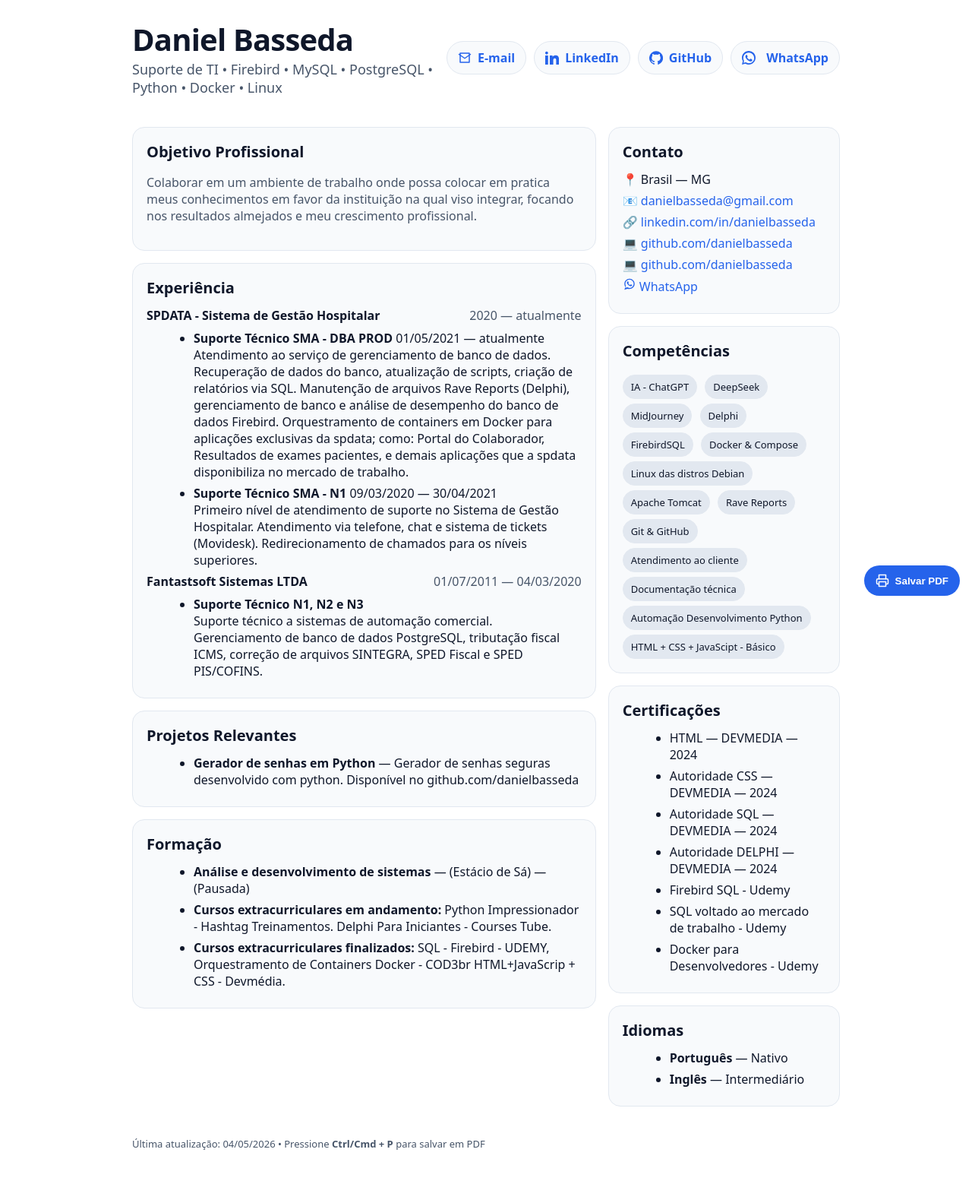
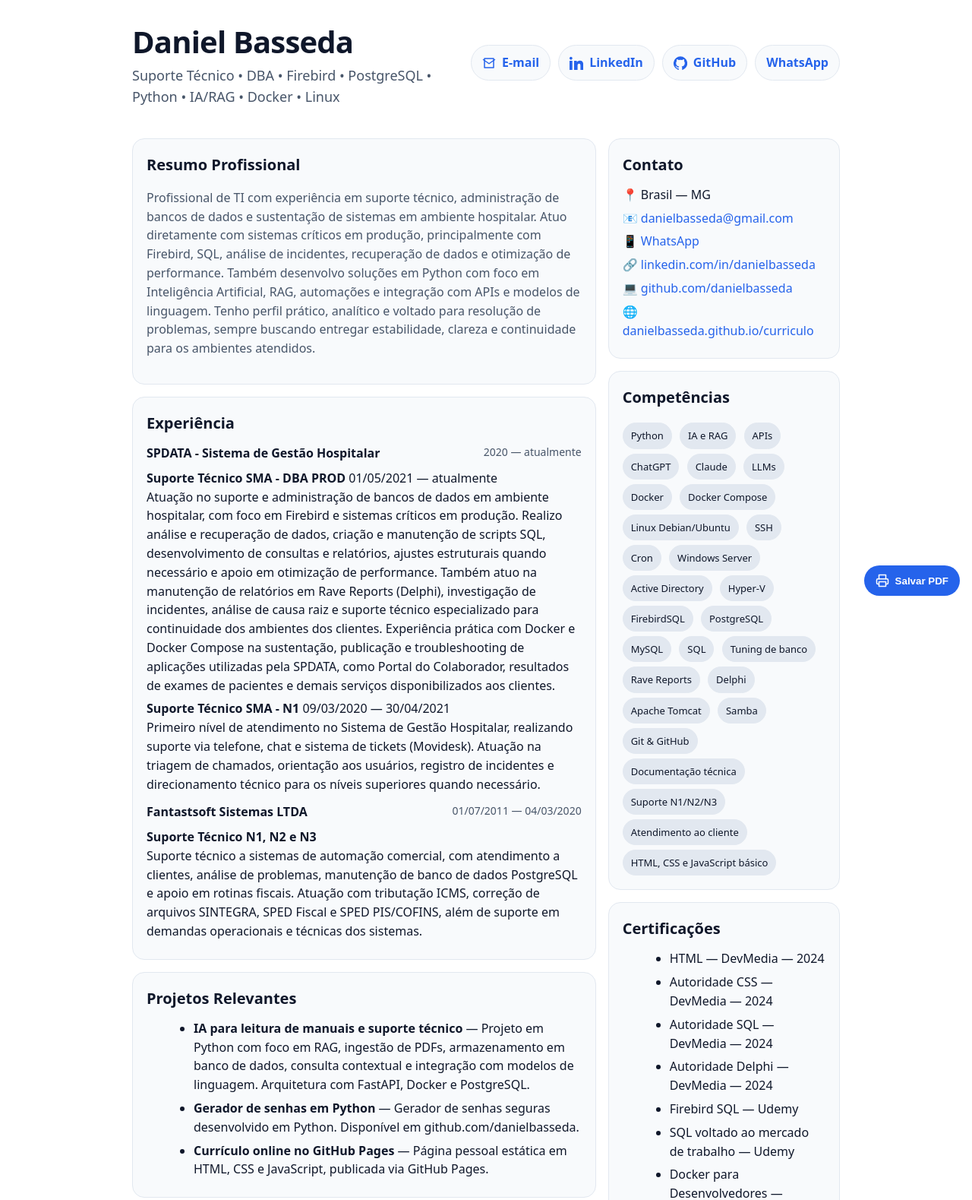
Before and after one commit to danielbasseda/curriculo, a plain HTML site: page index.html in a window 1280 px wide. Shown: the top 1579 px of the page at 76% size. Before the commit the page ends 1546 px from the top, so only its background shows below. Drawn offline with Linux system fonts and the light colour scheme.

Commit message:
Update index.html

```diff
--- a/index.html
+++ b/index.html
@@ -4,55 +4,109 @@
   <meta charset="utf-8" />
   <meta name="viewport" content="width=device-width, initial-scale=1" />
   <title>Daniel Basseda — Currículo</title>
-  <meta name="description" content="Currículo online de Daniel Basseda: TI, Delphi, Firebird, Docker, Linux e suporte a clientes." />
+  <meta name="description" content="Currículo online de Daniel Basseda: suporte técnico, bancos de dados, Firebird, PostgreSQL, Docker, Linux, Python, IA e RAG." />
   <meta name="color-scheme" content="light dark">
+
   <style>
     :root{
-      --bg:#fff; --fg:#0f172a; --muted:#475569; --card:#f8fafc; --line:#e2e8f0; --accent:#2563eb; --chip:#e2e8f0;
+      --bg:#fff;
+      --fg:#0f172a;
+      --muted:#475569;
+      --card:#f8fafc;
+      --line:#e2e8f0;
+      --accent:#2563eb;
+      --chip:#e2e8f0;
     }
+
     @media (prefers-color-scheme: dark){
-      :root{ --bg:#0b1220; --fg:#e7eefc; --muted:#a5b4fc; --card:#0f172a; --line:#1f2a44; --accent:#60a5fa; --chip:#1f2a44; }
+      :root{
+        --bg:#0b1220;
+        --fg:#e7eefc;
+        --muted:#a5b4fc;
+        --card:#0f172a;
+        --line:#1f2a44;
+        --accent:#60a5fa;
+        --chip:#1f2a44;
       }
+    }
+
     *{box-sizing:border-box}
-    html,body{margin:0;padding:0;font-family: system-ui, -apple-system, Segoe UI, Roboto, Ubuntu, Cantarell, Noto Sans, "Helvetica Neue", Arial, "Apple Color Emoji","Segoe UI Emoji"; background:var(--bg); color:var(--fg);}
+
+    html,body{
+      margin:0;
+      padding:0;
+      font-family:system-ui,-apple-system,Segoe UI,Roboto,Ubuntu,Cantarell,Noto Sans,"Helvetica Neue",Arial,"Apple Color Emoji","Segoe UI Emoji";
+      background:var(--bg);
+      color:var(--fg);
+      line-height:1.55;
+    }
+
     a{color:var(--accent);text-decoration:none}
     a:hover{text-decoration:underline}
+
     .wrap{max-width:980px;margin:auto;padding:24px}
-    header{display:grid;grid-template-columns:1fr auto;gap:16px;align-items:center;margin-bottom:24px}
+
+    header{
+      display:grid;
+      grid-template-columns:1fr auto;
+      gap:16px;
+      align-items:center;
+      margin-bottom:24px;
+    }
+
     .name{font-size:clamp(28px,4vw,40px);font-weight:800;letter-spacing:-0.02em}
     .role{color:var(--muted);font-size:clamp(14px,2vw,18px)}
     .links{display:flex;flex-wrap:wrap;gap:10px}
+
     .btn{display:inline-flex;align-items:center;gap:8px;padding:10px 14px;border-radius:999px;background:var(--card);border:1px solid var(--line);font-weight:600}
     .btn svg{width:18px;height:18px}
+
     .card{background:var(--card);border:1px solid var(--line);border-radius:16px;padding:18px}
     .grid{display:grid;gap:16px}
+
     @media(min-width:900px){.grid{grid-template-columns:2fr 1fr}}
+
     h2{margin:0 0 12px 0;font-size:20px}
     .muted{color:var(--muted)}
     ul{margin:8px 0 0 22px}
     li{margin:6px 0}
     .section{margin:16px 0}
+
     .chip{display:inline-block;padding:6px 10px;border-radius:999px;background:var(--chip);border:1px solid var(--line);margin:6px 6px 0 0;font-size:13px}
-    .row{display:flex;justify-content:space-between;gap:8px}
-    .row .when{white-space:nowrap;color:var(--muted)}
+
+    .row{display:flex;justify-content:space-between;gap:8px;align-items:flex-start;margin-top:12px}
+    .row .when{white-space:nowrap;color:var(--muted);font-size:14px}
+
+    .no-bullet{list-style:none;margin-left:0;padding-left:0}
+
     .print{position:fixed;right:16px;bottom:16px;z-index:50}
-    .print .btn{background:var(--accent);color:white;border-color:transparent}
+    .print .btn{background:var(--accent);color:white;border-color:transparent;cursor:pointer}
+
     footer{margin:24px 0 8px 0;color:var(--muted);font-size:13px}
-    /* Impressão */
+
+    @media(max-width:720px){
+      header{grid-template-columns:1fr}
+      .links{justify-content:flex-start}
+      .row{display:block}
+      .row .when{display:block;margin-top:2px}
+    }
+
     @media print{
-      .print, .btn-link {display:none!important}
+      .print, .btn-link{display:none!important}
       .wrap{padding:0}
       a{color:inherit;text-decoration:none}
       .card{break-inside:avoid}
+      body{background:#fff;color:#000}
     }
   </style>
+
   <script type="application/ld+json">
   {
     "@context": "https://schema.org",
     "@type": "Person",
     "name": "Daniel Basseda",
-    "jobTitle": "Profissional de TI / Suporte & Desenvolvimento",
-    "url": "https://danielbasseda.github.io",
+    "jobTitle": "Suporte Técnico / DBA / Desenvolvedor Python com foco em IA",
+    "url": "https://danielbasseda.github.io/curriculo/",
     "sameAs": [
       "https://www.linkedin.com/in/danielbasseda/",
       "https://github.com/danielbasseda/"
@@ -60,158 +114,166 @@
   }
   </script>
 </head>
+
 <body>
   <div class="wrap">
     <header>
       <div>
         <div class="name">Daniel Basseda</div>
-        <div class="role">Suporte de TI • Firebird • MySQL • PostgreSQL • Python • Docker • Linux</div>
+        <div class="role">Suporte Técnico • DBA • Firebird • PostgreSQL • Python • IA/RAG • Docker • Linux</div>
       </div>
-      <nav class="links">
-        <a class="btn" href="mailto:danielbasseda@gmail.com aria-label="E-mail">
+
+      <nav class="links" aria-label="Links de contato">
+        <a class="btn" href="mailto:danielbasseda@gmail.com" aria-label="E-mail">
           <svg viewBox="0 0 24 24" fill="none" stroke="currentColor" stroke-width="2" stroke-linecap="round" stroke-linejoin="round"><path d="M4 4h16v16H4z"/><path d="m22 6-10 7L2 6"/></svg>
           E-mail
         </a>
+
         <a class="btn" href="https://www.linkedin.com/in/danielbasseda/" target="_blank" rel="noreferrer noopener" aria-label="LinkedIn">
           <svg viewBox="0 0 24 24" fill="currentColor"><path d="M4.98 3.5C4.98 4.88 3.86 6 2.5 6S0 4.88 0 3.5 1.12 1 2.5 1s2.48 1.12 2.48 2.5zM0 8h5v16H0zM8 8h4.8v2.2h.1c.7-1.3 2.4-2.7 5-2.7 5.3 0 6.3 3.5 6.3 8V24h-5v-7.1c0-1.7 0-3.9-2.4-3.9-2.4 0-2.7 1.9-2.7 3.8V24H8z"/></svg>
           LinkedIn
         </a>
+
         <a class="btn" href="https://github.com/danielbasseda/" target="_blank" rel="noreferrer noopener" aria-label="GitHub">
           <svg viewBox="0 0 24 24" fill="currentColor"><path d="M12 .5a12 12 0 0 0-3.79 23.4c.6.1.82-.26.82-.58v-2.02c-3.34.73-4.04-1.61-4.04-1.61-.55-1.41-1.35-1.79-1.35-1.79-1.1-.76.08-.75.08-.75 1.22.09 1.86 1.26 1.86 1.26 1.08 1.86 2.82 1.32 3.51 1.01.11-.79.42-1.32.76-1.62-2.66-.3-5.47-1.33-5.47-5.93 0-1.31.47-2.37 1.24-3.21-.12-.3-.54-1.52.12-3.17 0 0 1.01-.32 3.3 1.23a11.4 11.4 0 0 1 6 0c2.3-1.55 3.3-1.23 3.3-1.23.66 1.65.24 2.87.12 3.17.77.84 1.23 1.9 1.23 3.21 0 4.61-2.81 5.62-5.49 5.92.43.37.81 1.11.81 2.24v3.32c0 .32.22.69.82.58A12 12 0 0 0 12 .5z"/></svg>
           GitHub
         </a>
+
         <a class="btn" href="https://wa.me/5531986670468" target="_blank" rel="noreferrer noopener" aria-label="WhatsApp">
-           <svg xmlns="http://www.w3.org/2000/svg" width="16" height="16" fill="currentColor" viewBox="0 0 24 24" style="margin-right:6px;">
-           <path d="M20.52 3.48A11.82 11.82 0 0 0 12 0C5.37 0 0 5.37 0 12c0 2.12.55 4.2 1.6 6.03L0 24l6.2-1.63A11.94 11.94 0 0 0 12 24c6.63 0 12-5.37 12-12 0-3.18-1.24-6.17-3.48-8.52zM12 21.5c-1.82 0-3.6-.48-5.15-1.39l-.37-.22-3.68.97.99-3.59-.24-.38A9.47 9.47 0 0 1 2.5 12C2.5 7.25 6.75 3 12 3s9.5 4.25 9.5 9.5S17.25 21.5 12 21.5zm5.28-6.73c-.29-.14-1.7-.84-1.96-.94-.26-.1-.45-.14-.64.14-.2.29-.76.94-.93 1.13-.17.2-.34.22-.62.08-.29-.14-1.22-.45-2.33-1.42-.86-.77-1.44-1.72-1.61-2-.17-.29-.02-.45.13-.6.13-.13.29-.34.43-.51.14-.17.2-.29.29-.49.1-.2.05-.37-.02-.51-.08-.14-.62-1.49-.85-2.04-.22-.55-.45-.48-.62-.49-.17 0-.37 0-.57 0-.2 0-.52.07-.79.37-.27.29-1.04 1.02-1.04 2.49s1.07 2.88 1.22 3.08c.14.2 2.1 3.34 5.08 4.55.71.31 1.27.49 1.7.62.71.23 1.36.2 1.87.13.57-.09 1.75-.71 2-1.4.25-.69.25-1.28.18-1.4-.08-.12-.27-.2-.56-.34z"/>
-            </svg>
           WhatsApp
         </a>
       </nav>
     </header>
 
     <div class="grid">
-      <!-- Coluna principal -->
       <main class="grid-col">
         <section class="card section">
-          <h2>Objetivo Profissional</h2>
-          <p class="muted">Colaborar em um ambiente de trabalho onde possa colocar em pratica meus conhecimentos em favor da instituição na qual viso integrar, focando nos resultados almejados e meu crescimento profissional.</p>
+          <h2>Resumo Profissional</h2>
+          <p class="muted">
+            Profissional de TI com experiência em suporte técnico, administração de bancos de dados e sustentação de sistemas em ambiente hospitalar.
+            Atuo diretamente com sistemas críticos em produção, principalmente com Firebird, SQL, análise de incidentes, recuperação de dados e otimização de performance.
+            Também desenvolvo soluções em Python com foco em Inteligência Artificial, RAG, automações e integração com APIs e modelos de linguagem.
+            Tenho perfil prático, analítico e voltado para resolução de problemas, sempre buscando entregar estabilidade, clareza e continuidade para os ambientes atendidos.
+          </p>
         </section>
 
         <section class="card section">
           <h2>Experiência</h2>
 
-  <!-- SPDATA -->
           <div class="row">
             <strong>SPDATA - Sistema de Gestão Hospitalar</strong>
             <span class="when">2020 — atualmente</span>
           </div>
+
           <ul class="no-bullet">
             <li>
               <strong>Suporte Técnico SMA - DBA PROD</strong>
               <span class="when">01/05/2021 — atualmente</span><br>
-      Atendimento ao serviço de gerenciamento de banco de dados. Recuperação de dados do banco,
-      atualização de scripts, criação de relatórios via SQL. Manutenção de arquivos Rave Reports (Delphi),
-      gerenciamento de banco e análise de desempenho do banco de dados Firebird.
-      Orquestramento de containers em Docker para aplicações exclusivas da spdata; como:
-      Portal do Colaborador, Resultados de exames pacientes, e demais aplicações que a spdata disponibiliza no mercado de trabalho.
+              Atuação no suporte e administração de bancos de dados em ambiente hospitalar, com foco em Firebird e sistemas críticos em produção.
+              Realizo análise e recuperação de dados, criação e manutenção de scripts SQL, desenvolvimento de consultas e relatórios, ajustes estruturais quando necessário e apoio em otimização de performance.
+              Também atuo na manutenção de relatórios em Rave Reports (Delphi), investigação de incidentes, análise de causa raiz e suporte técnico especializado para continuidade dos ambientes dos clientes.
+              Experiência prática com Docker e Docker Compose na sustentação, publicação e troubleshooting de aplicações utilizadas pela SPDATA, como Portal do Colaborador, resultados de exames de pacientes e demais serviços disponibilizados aos clientes.
+            </li>
 
-    </li>
             <li>
               <strong>Suporte Técnico SMA - N1</strong>
               <span class="when">09/03/2020 — 30/04/2021</span><br>
-      Primeiro nível de atendimento de suporte no Sistema de Gestão Hospitalar. Atendimento via telefone,
-      chat e sistema de tickets (Movidesk). Redirecionamento de chamados para os níveis superiores.
+              Primeiro nível de atendimento no Sistema de Gestão Hospitalar, realizando suporte via telefone, chat e sistema de tickets (Movidesk).
+              Atuação na triagem de chamados, orientação aos usuários, registro de incidentes e direcionamento técnico para os níveis superiores quando necessário.
             </li>
           </ul>
 
-  <!-- Fantastsoft -->
           <div class="row">
             <strong>Fantastsoft Sistemas LTDA</strong>
             <span class="when">01/07/2011 — 04/03/2020</span>
           </div>
+
           <ul class="no-bullet">
             <li>
               <strong>Suporte Técnico N1, N2 e N3</strong><br>
-      Suporte técnico a sistemas de automação comercial. Gerenciamento de banco de dados PostgreSQL,
-      tributação fiscal ICMS, correção de arquivos SINTEGRA, SPED Fiscal e SPED PIS/COFINS.
+              Suporte técnico a sistemas de automação comercial, com atendimento a clientes, análise de problemas, manutenção de banco de dados PostgreSQL e apoio em rotinas fiscais.
+              Atuação com tributação ICMS, correção de arquivos SINTEGRA, SPED Fiscal e SPED PIS/COFINS, além de suporte em demandas operacionais e técnicas dos sistemas.
             </li>
           </ul>
         </section>
 
-
         <section class="card section">
           <h2>Projetos Relevantes</h2>
           <ul>
-            <li><strong>Gerador de senhas em Python</strong> — Gerador de senhas seguras desenvolvido com python. Disponível no github.com/danielbasseda</li>
+            <li><strong>IA para leitura de manuais e suporte técnico</strong> — Projeto em Python com foco em RAG, ingestão de PDFs, armazenamento em banco de dados, consulta contextual e integração com modelos de linguagem. Arquitetura com FastAPI, Docker e PostgreSQL.</li>
+            <li><strong>Gerador de senhas em Python</strong> — Gerador de senhas seguras desenvolvido em Python. Disponível em github.com/danielbasseda.</li>
+            <li><strong>Currículo online no GitHub Pages</strong> — Página pessoal estática em HTML, CSS e JavaScript, publicada via GitHub Pages.</li>
           </ul>
         </section>
 
         <section class="card section">
           <h2>Formação</h2>
           <ul>
-            <li><strong>Análise e desenvolvimento de sistemas</strong> — (Estácio de Sá) — (Pausada)</li>
-            <li><strong>Cursos extracurriculares em andamento:</strong> Python Impressionador - Hashtag Treinamentos.
-              Delphi Para Iniciantes  - Courses Tube.
-            </li>
-            <li><strong>Cursos extracurriculares finalizados: </strong>
-            SQL - Firebird - UDEMY, Orquestramento de Containers Docker - COD3br
-            HTML+JavaScrip + CSS - Devmédia.
-            </li>
+            <li><strong>Análise e Desenvolvimento de Sistemas</strong> — Estácio de Sá — pausado</li>
+            <li><strong>Cursos extracurriculares em andamento:</strong> Python Impressionador — Hashtag Treinamentos; Delphi Para Iniciantes — Courses Tube; Banco de Dados MySQL Sem Mistérios — Universidade dos Dados.</li>
+            <li><strong>Cursos extracurriculares finalizados:</strong> SQL Firebird — Udemy; Orquestramento de Containers com Docker — COD3R; HTML, CSS e JavaScript — DevMedia.</li>
           </ul>
         </section>
       </main>
 
-      <!-- Coluna lateral -->
       <aside class="grid-col">
         <section class="card section">
           <h2>Contato</h2>
           <ul style="list-style:none;margin:0;padding:0">
             <li>📍 Brasil — MG</li>
             <li>📧 <a href="mailto:danielbasseda@gmail.com">danielbasseda@gmail.com</a></li>
+            <li>📱 <a href="https://wa.me/5531986670468" target="_blank" rel="noreferrer noopener">WhatsApp</a></li>
             <li>🔗 <a href="https://www.linkedin.com/in/danielbasseda/" target="_blank" rel="noreferrer noopener">linkedin.com/in/danielbasseda</a></li>
             <li>💻 <a href="https://github.com/danielbasseda/" target="_blank" rel="noreferrer noopener">github.com/danielbasseda</a></li>
-            <li>💻 <a href="https://github.com/danielbasseda/" target="_blank" rel="noreferrer noopener">github.com/danielbasseda</a></li>
-            <li>
-            <a href="https://wa.me/5531986670468" target="_blank" rel="noreferrer noopener">
-                <svg xmlns="http://www.w3.org/2000/svg" width="18" height="18" viewBox="0 0 32 32" fill="currentColor">
-                        <path d="M16.001 3C9.373 3 4 8.373 4 15c0 2.644.883 5.087 2.37 7.067L4 29l7.14-2.316A11.94 11.94 0 0 0 16.001 27C22.627 27 28 21.627 28 15S22.627 3 16.001 3zm0 21.7a9.64 9.64 0 0 1-5.092-1.475l-.365-.217-4.243 1.376 1.389-4.122-.238-.378A9.63 9.63 0 0 1 6.4 15c0-5.304 4.297-9.6 9.6-9.6S25.6 9.696 25.6 15s-4.297 9.7-9.599 9.7zm5.435-7.242c-.297-.149-1.757-.867-2.029-.966-.272-.099-.471-.149-.67.149-.198.297-.768.966-.941 1.164-.173.198-.347.223-.644.074-.297-.149-1.255-.462-2.39-1.474-.883-.787-1.48-1.757-1.654-2.054-.173-.297-.018-.458.131-.606.134-.133.297-.347.446-.521.149-.173.198-.297.297-.495.099-.198.05-.372-.025-.521-.075-.149-.669-1.612-.916-2.21-.242-.579-.487-.5-.67-.51-.173-.009-.372-.011-.571-.011-.198 0-.52.074-.793.372-.272.297-1.04 1.016-1.04 2.48s1.065 2.876 1.213 3.074c.149.198 2.096 3.2 5.08 4.487.71.306 1.263.489 1.695.626.712.227 1.36.195 1.872.118.571-.085 1.757-.719 2.006-1.414.248-.694.248-1.288.173-1.414-.074-.124-.272-.198-.57-.347z"/>
-                </svg>
-                        WhatsApp
-            </a>
-            </li>
+            <li>🌐 <a href="https://danielbasseda.github.io/curriculo/" target="_blank" rel="noreferrer noopener">danielbasseda.github.io/curriculo</a></li>
           </ul>
         </section>
 
         <section class="card section">
           <h2>Competências</h2>
           <div>
-            <span class="chip">IA - ChatGPT</span>
-            <span class="chip">DeepSeek</span>
-            <span class="chip">MidJourney</span>
+            <span class="chip">Python</span>
+            <span class="chip">IA e RAG</span>
+            <span class="chip">APIs</span>
+            <span class="chip">ChatGPT</span>
+            <span class="chip">Claude</span>
+            <span class="chip">LLMs</span>
+            <span class="chip">Docker</span>
+            <span class="chip">Docker Compose</span>
+            <span class="chip">Linux Debian/Ubuntu</span>
+            <span class="chip">SSH</span>
+            <span class="chip">Cron</span>
+            <span class="chip">Windows Server</span>
+            <span class="chip">Active Directory</span>
+            <span class="chip">Hyper-V</span>
+            <span class="chip">FirebirdSQL</span>
+            <span class="chip">PostgreSQL</span>
+            <span class="chip">MySQL</span>
+            <span class="chip">SQL</span>
+            <span class="chip">Tuning de banco</span>
+            <span class="chip">Rave Reports</span>
             <span class="chip">Delphi</span>
-            <span class="chip">FirebirdSQL</span>
-            <span class="chip">Docker & Compose</span>
-            <span class="chip">Linux  das distros Debian</span>
             <span class="chip">Apache Tomcat</span>
-            <span class="chip">Rave Reports</span>
+            <span class="chip">Samba</span>
             <span class="chip">Git & GitHub</span>
+            <span class="chip">Documentação técnica</span>
+            <span class="chip">Suporte N1/N2/N3</span>
             <span class="chip">Atendimento ao cliente</span>
-            <span class="chip">Documentação técnica</span>
-            <span class="chip">Automação Desenvolvimento Python</span>
-            <span class="chip">HTML + CSS + JavaScipt - Básico</span>
+            <span class="chip">HTML, CSS e JavaScript básico</span>
           </div>
         </section>
 
         <section class="card section">
           <h2>Certificações</h2>
           <ul>
-            <li>HTML — DEVMEDIA — 2024</li>
-            <li>Autoridade CSS — DEVMEDIA — 2024</li>
-            <li>Autoridade SQL — DEVMEDIA — 2024</li>
-            <li>Autoridade DELPHI — DEVMEDIA — 2024</li>
-            <li>Firebird SQL - Udemy</li>
-            <li>SQL voltado ao mercado de trabalho - Udemy</li>
-            <li>Docker para Desenvolvedores - Udemy</li>
+            <li>HTML — DevMedia — 2024</li>
+            <li>Autoridade CSS — DevMedia — 2024</li>
+            <li>Autoridade SQL — DevMedia — 2024</li>
+            <li>Autoridade Delphi — DevMedia — 2024</li>
+            <li>Firebird SQL — Udemy</li>
+            <li>SQL voltado ao mercado de trabalho — Udemy</li>
+            <li>Docker para Desenvolvedores — Udemy</li>
+            <li>Orquestramento de Containers com Docker — COD3R</li>
           </ul>
         </section>
 
@@ -219,7 +281,7 @@
           <h2>Idiomas</h2>
           <ul>
             <li><strong>Português</strong> — Nativo</li>
-            <li><strong>Inglês</strong> — Intermediário</li>
+            <li><strong>Inglês</strong> — Técnico intermediário</li>
           </ul>
         </section>
       </aside>
```
Lines whose indentation alone changed are shown as unchanged.
